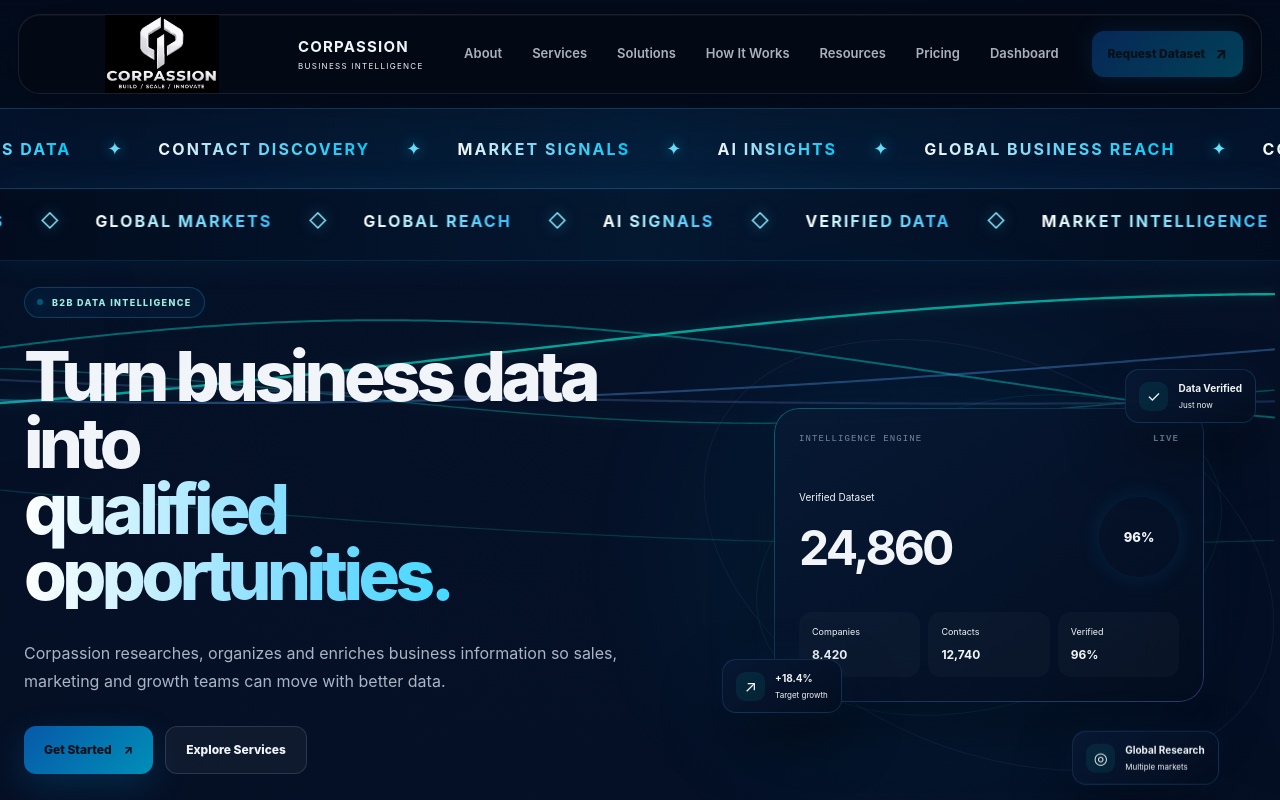
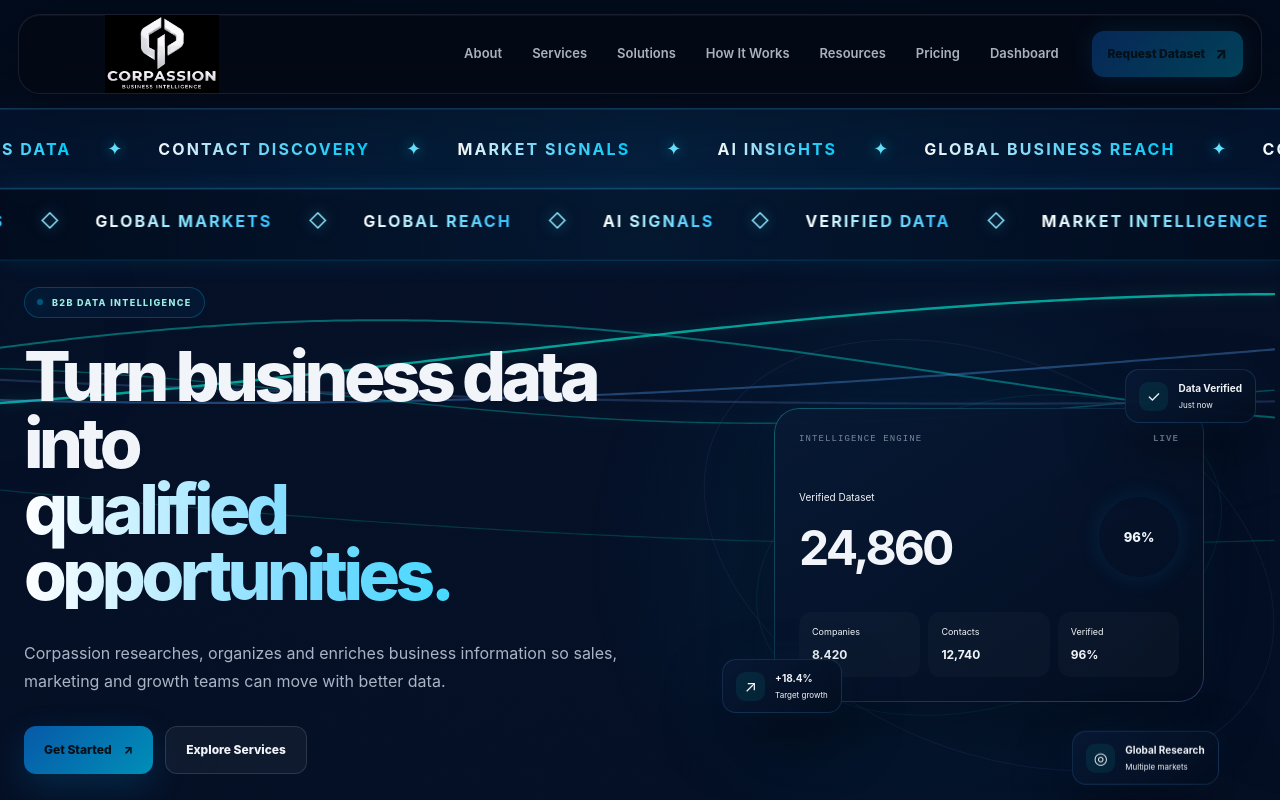
Before and after one commit to oppoand54321-art/corpassion, an Angular app: page / in a window 1280 px wide. Shown: the top 800 px of the page. Built offline with nearby package versions, Linux system fonts and the light colour scheme.

Commit message:
Update Corpassion logo

```diff
--- a/src/app/app.css
+++ b/src/app/app.css
@@ -3806,3 +3806,11 @@ body {
   object-fit: contain !important;
   display: block !important;
 }
+.corpassion-marquee {
+  box-shadow:
+    0 0 25px rgba(0, 190, 255, 0.10),
+    inset 0 1px 0 rgba(120, 220, 255, 0.10),
+    inset 0 -1px 0 rgba(20, 100, 180, 0.12) !important;
+  position: relative !important;
+  z-index: 2 !important;
+}
--- a/src/app/app.html
+++ b/src/app/app.html
@@ -14,10 +14,7 @@
       <a href="#home" class="brand">
        <img src="/images/corpassion-logo.png" alt="Corpassion">
 
-        <span class="brand-copy">
-          <strong>CORPASSION</strong>
-          <small>Business Intelligence</small>
-        </span>
+
       </a>
 
       <nav class="desktop-nav">
```
Also changed, not shown: public/images/corpassion-logo.png.
